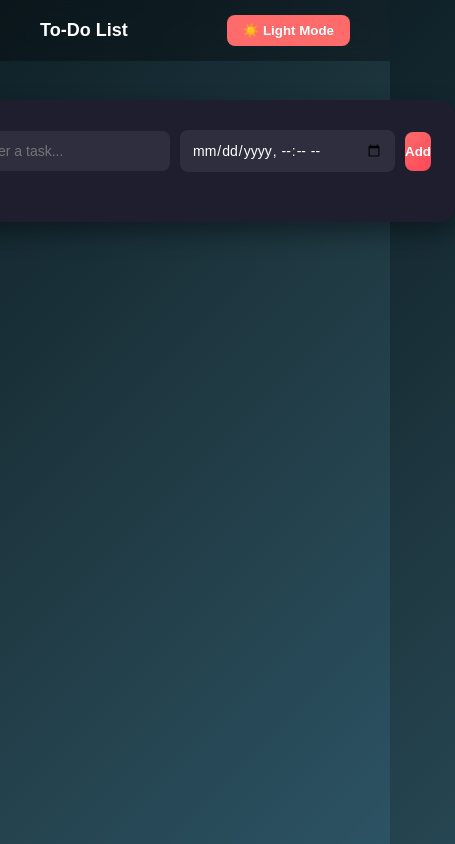
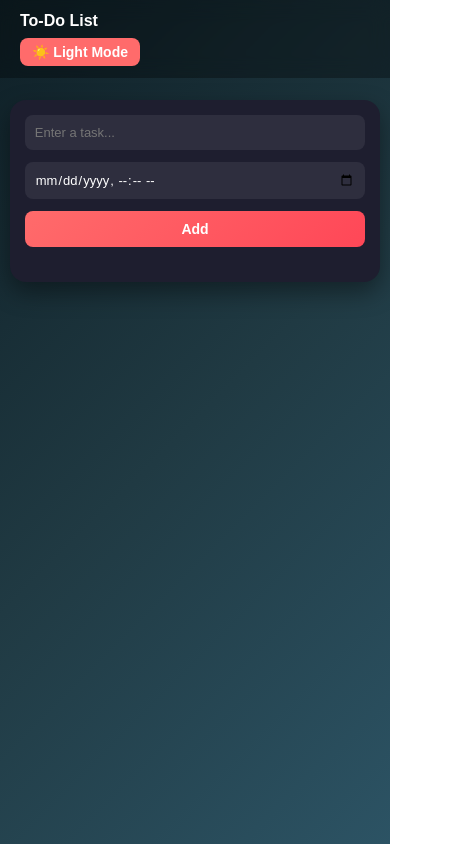
Before and after one commit to VamikaSharma19/SCT_WD_4, a plain HTML site: page index.html in a window 390 px wide. Shown: the whole page, 455 px wide, since content can reach past the window. Drawn offline with Linux system fonts and the light colour scheme.

Commit message:
CSS File

```diff
--- a/style.css
+++ b/style.css
@@ -207,3 +207,77 @@ body.light .actions button {
     text-decoration: line-through;
     color: gray;
 }
+
+@media (max-width: 992px) {
+  .container {
+    width: 80%;
+    padding: 25px;
+  }
+  .task-input {
+    flex-direction: column;
+    gap: 12px;
+  }
+  .task-input input[type="text"],
+  .task-input input[type="datetime-local"],
+  .task-input button {
+    flex: unset;
+    width: 100%;
+  }
+  .task-input button {
+    padding: 12px;
+  }
+}
+
+@media (max-width: 600px) {
+  .navbar {
+    padding: 12px 20px;
+    font-size: 16px;
+  }
+  .theme-toggle {
+    padding: 6px 12px;
+    font-size: 14px;
+  }
+  .container {
+    width: 90%;
+    padding: 20px;
+  }
+  .task-input input[type="text"],
+  .task-input input[type="datetime-local"] {
+    font-size: 13px;
+    padding: 10px;
+  }
+  .task-input button {
+    font-size: 14px;
+    padding: 10px;
+  }
+  ul li {
+    flex-direction: column;
+    align-items: flex-start;
+    gap: 8px;
+  }
+  .actions {
+    width: 100%;
+    justify-content: flex-end;
+  }
+}
+
+@media (max-width: 400px) {
+  .navbar {
+    flex-direction: column;
+    align-items: flex-start;
+    gap: 8px;
+  }
+  .container {
+    width: 95%;
+    padding: 15px;
+  }
+  .task-details strong {
+    font-size: 0.9rem;
+  }
+  .task-details small {
+    font-size: 0.7rem;
+  }
+  .actions button {
+    font-size: 16px;
+  }
+}
```
Also changed, not shown: 1 other file.
